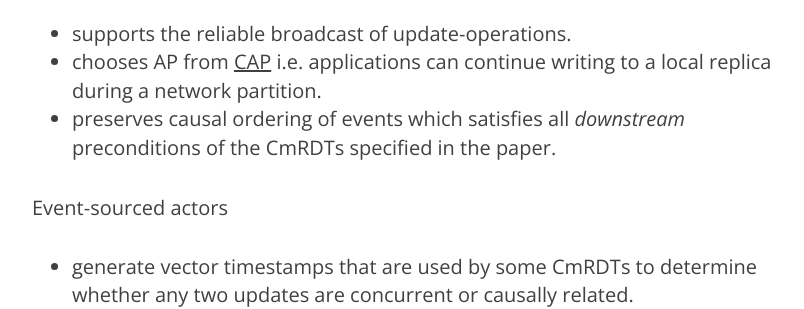
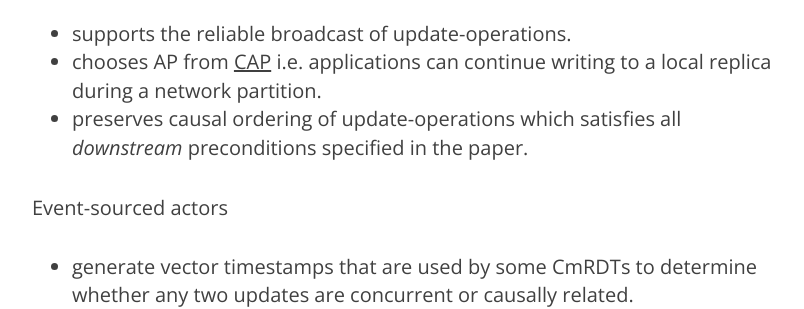
Before and after one commit to krasserm/krasserm.github.io, a Jekyll site: the page built from _posts/2015-02-17-Implementing-operation-based-CRDTs.md, in a window 1280 px wide and 900 px high, scrolled down 884 px. Shown: the part 155-464 px from the top of the window, without its empty margins (233-1037 px from the left). Built offline with Jekyll 4.4.1, drawn with Linux system fonts in a browser that asks for light colours; nearby versions of some CDN libraries; comment, search, counter and statistics services are not loaded.

Commit message:
Minor edits in CRDT blog post

```diff
--- a/_posts/2015-02-17-Implementing-operation-based-CRDTs.md
+++ b/_posts/2015-02-17-Implementing-operation-based-CRDTs.md
@@ -18,7 +18,7 @@ Basis for the implementation is a [replicated event log](http://rbmhtechnology.g
 
 - supports the reliable broadcast of update-operations.
 - chooses AP from [CAP](http://en.wikipedia.org/wiki/CAP_theorem) i.e. applications can continue writing to a local replica during a network partition.
-- preserves causal ordering of events which satisfies all _downstream_ preconditions of the CmRDTs specified in the paper.
+- preserves causal ordering of update-operations which satisfies all _downstream_ preconditions specified in the paper.
 
 Event-sourced actors
 
```
